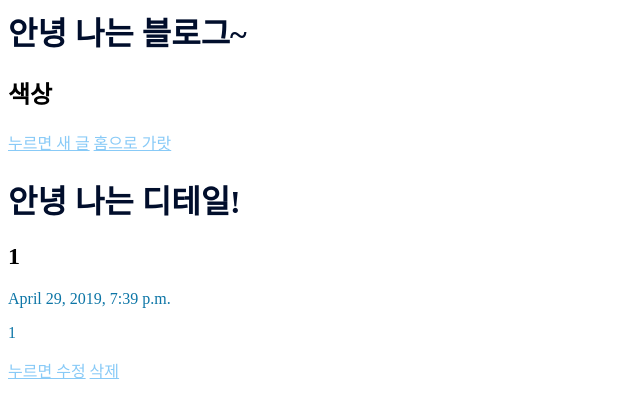
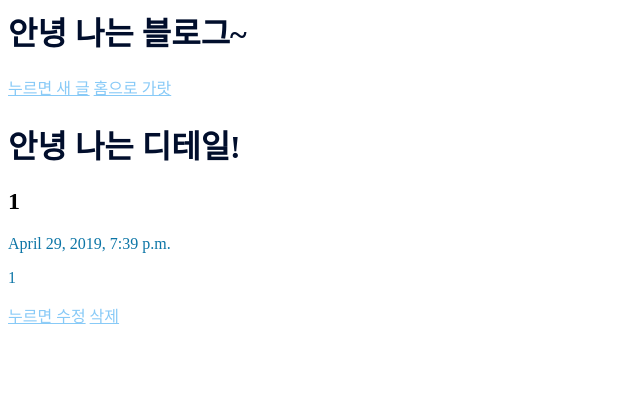
Before and after one commit to JihyeKim0923/20190429-likelion, a Django app: page /blog/post/1/ in a window 1280 px wide. Shown: the top 418 px of the page, without its empty margins (0-640 px from the left). Run offline with Django 3.2, Linux system fonts and the light colour scheme; data comes from the database, SQL or seed files in the repository.

Commit message:
second commit

```diff
--- a/blog/templates/blog/base.html
+++ b/blog/templates/blog/base.html
@@ -6,7 +6,6 @@
 
 <body>
     <h1><strong> 안녕 나는 블로그~</strong></h1>
-    <h2>색상</h2>
     <div>
         <a href="{% url 'new'%}"> 누르면 새 글</a>
         <a href="{% url 'home'%}"> 홈으로 가랏</a>
```
